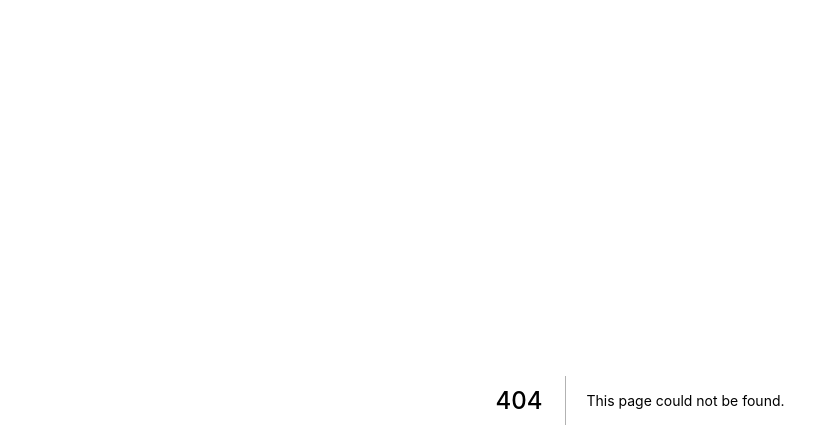
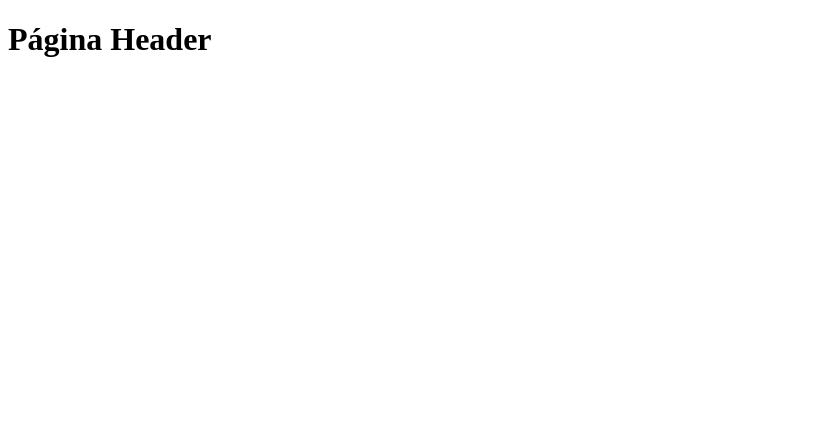
Before and after one commit to cukamonga/caiomoizes, a Next.js app: page /header in a window 1280 px wide. Before the commit this address had no page. Shown: the top 448 px of the page, without its empty margins (0-839 px from the left). Built offline with nearby package versions, Linux system fonts and the light colour scheme.

Commit message:
novo site

```diff
--- /dev/null
+++ b/pages/header.js
@@ -0,0 +1,9 @@
+function Header() {
+    return (
+        <div>
+            <h1>Página Header</h1>
+        </div>
+    )
+}
+
+export default Header
```
Also changed, not shown: src/header.js (added).
